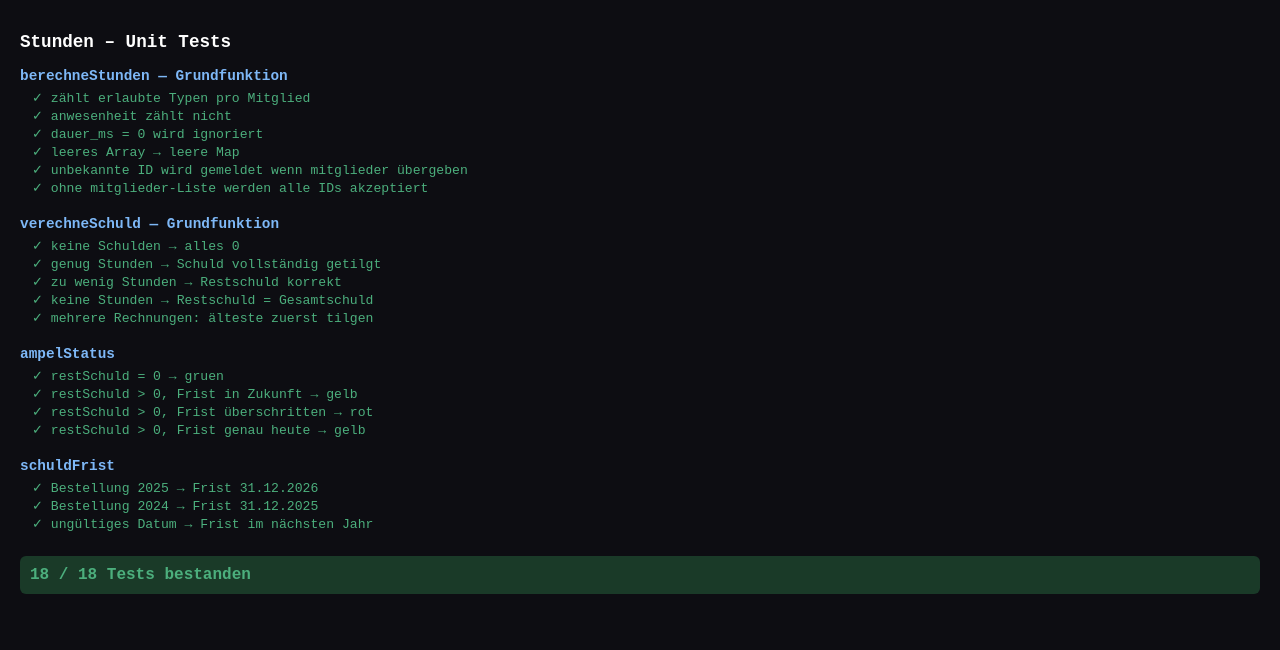
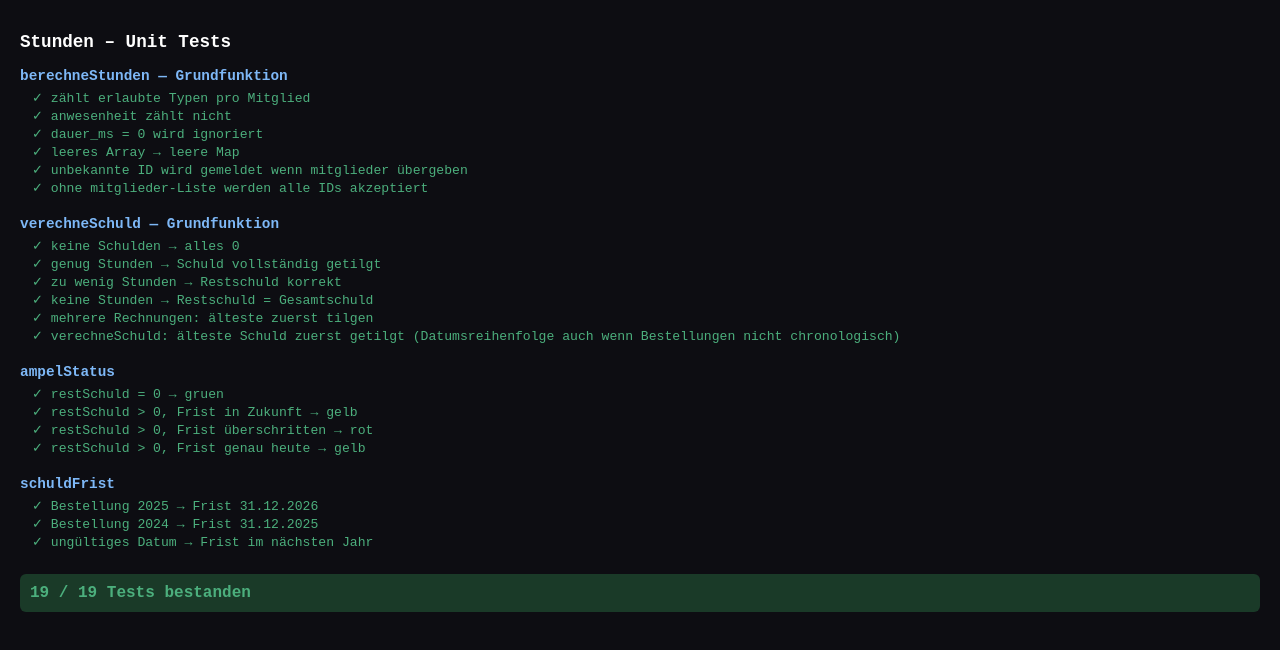
Before and after one commit to MartinKammler/LifeguardOrders, a plain HTML site: page tests/test_stunden.html in a window 1280 px wide. Drawn offline with Linux system fonts and the light colour scheme.

Commit message:
fix: Schulden-Sortierung auf Date-Vergleich umgestellt statt localeCompare

```diff
--- a/src/stunden.js
+++ b/src/stunden.js
@@ -80,7 +80,7 @@ export function verechneSchuld(mitgliedId, bestellungen, geleisteteStunden, eins
   }
 
   // Älteste zuerst
-  schulden.sort((a, b) => a.rechnungDatum.localeCompare(b.rechnungDatum));
+  schulden.sort((a, b) => new Date(a.rechnungDatum).getTime() - new Date(b.rechnungDatum).getTime());
 
   if (!schulden.length) {
     return { gesamtSchuldStunden: 0, restSchuldStunden: 0, verrechnungen: [] };
--- a/tests/test_stunden.html
+++ b/tests/test_stunden.html
@@ -162,6 +162,17 @@ await test('mehrere Rechnungen: älteste zuerst tilgen', () => {
   assertEqual(r.verrechnungen[1].offenStunden, 3, 'jüngere noch offen');
 });
 
+await test('verechneSchuld: älteste Schuld zuerst getilgt (Datumsreihenfolge auch wenn Bestellungen nicht chronologisch)', () => {
+  const bestellungen = [
+    { datum: '2025-06-01', rechnungen: [{ id: 'r2', mitgliedId: 'alice', nummer: 'R_2025_06_001', datum: '2025-06-15', erwartetEinsatzstunden: 6 }] },
+    { datum: '2025-01-01', rechnungen: [{ id: 'r1', mitgliedId: 'alice', nummer: 'R_2025_01_001', datum: '2025-01-10', erwartetEinsatzstunden: 3 }] },
+  ];
+  const r = verechneSchuld('alice', bestellungen, 3, einstellungen);
+  // Älteste Rechnung (Januar) muss zuerst verrechnet sein und vollständig getilgt
+  assertEqual(r.verrechnungen[0].rechnungNummer, 'R_2025_01_001', 'älteste Rechnung ist erste');
+  assertEqual(r.verrechnungen[0].offenStunden, 0, 'älteste Rechnung vollständig getilgt');
+});
+
 /* ── ampelStatus ────────────────────────────────────────────── */
 
 suite('ampelStatus');
```
